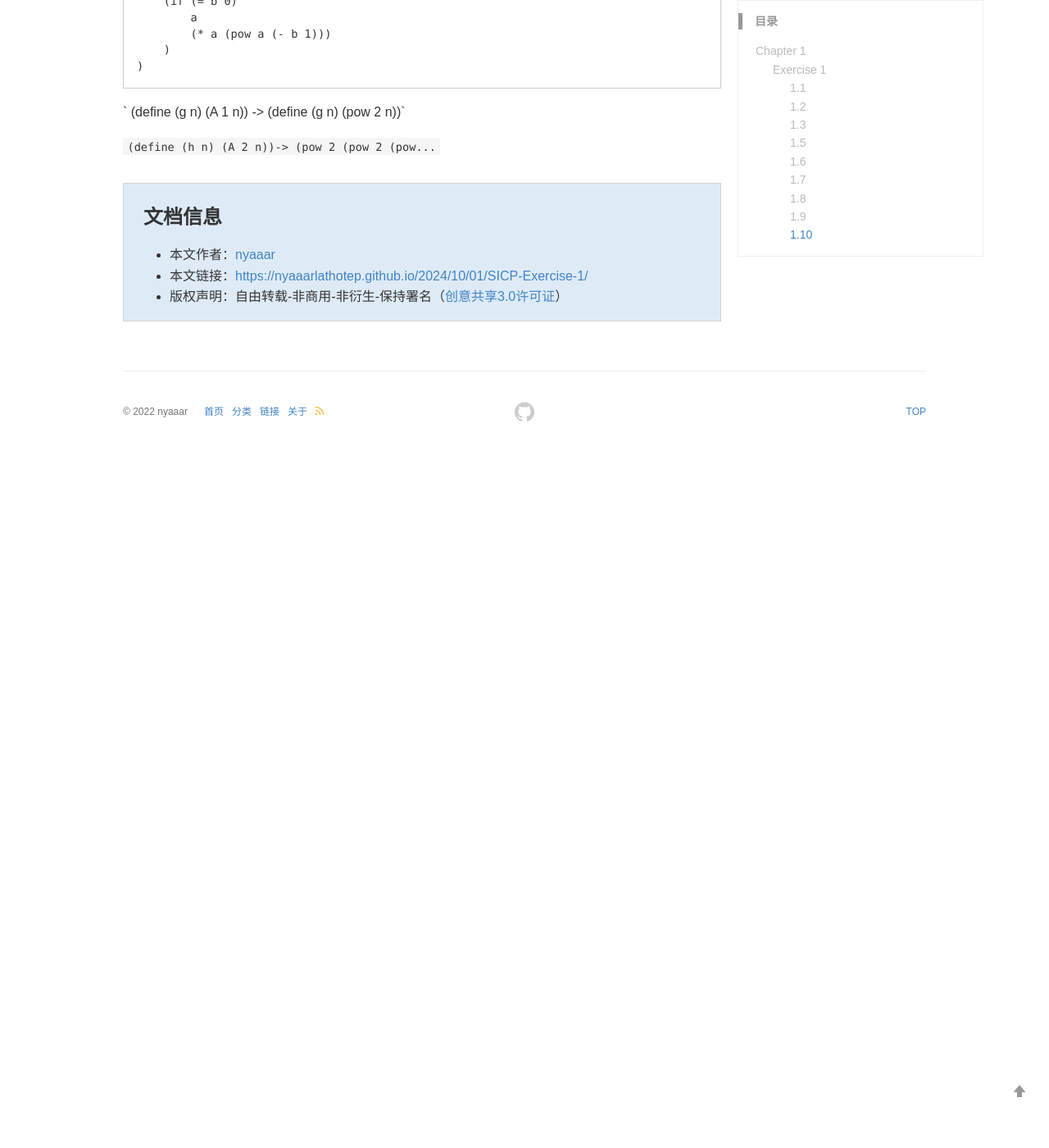
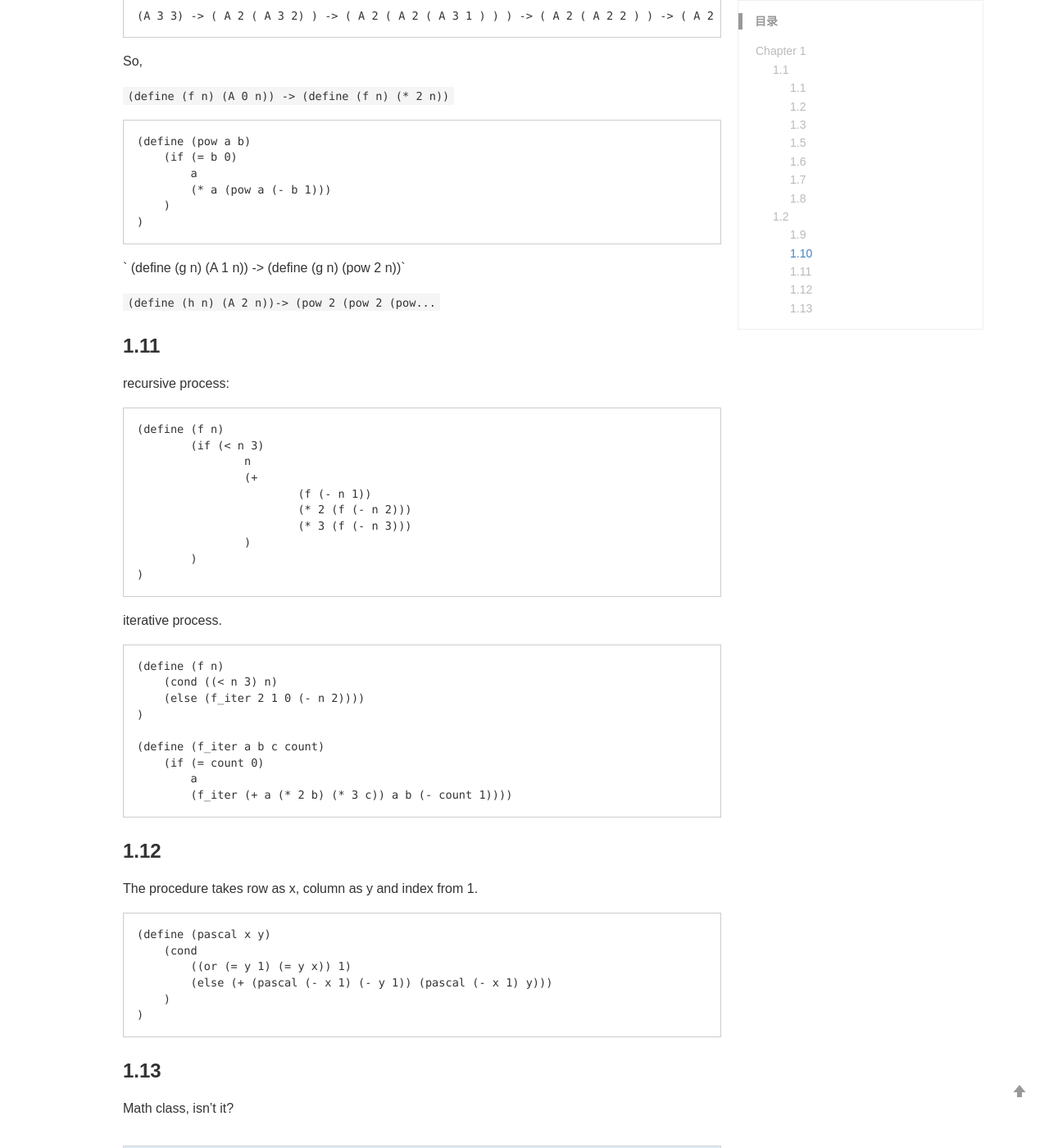
Before and after one commit to nyaaarlathotep/nyaaarlathotep.github.io, a Jekyll site: the page built from _posts/2024-10-01- SICP Exercise 1.md, in a window 1280 px wide and 1400 px high, scrolled down 3604 px. Shown: the whole window at 82% size. Built offline with Jekyll 4.4.1, drawn with Linux system fonts in a browser that asks for light colours; comment, search, counter and statistics services are not loaded; a style sheet for code colours, icons or effects is not loaded; before the commit the page ends 4163 px from its top, so only the background shows below that; some of the changed text lies outside the part shown.

Commit message:
Update 2024-10-01- SICP Exercise 1.md

````diff
--- a/_posts/2024-10-01- SICP Exercise 1.md
+++ b/_posts/2024-10-01- SICP Exercise 1.md
@@ -12,7 +12,13 @@ essays: true
 
 很早就涉及到尾递归了，这对于递归真的很重要。
 
-## Exercise 1
+- linear recursive process
+  - iterative process
+  - recursive process
+
+- Tree Recursion
+
+## 1.1
 
 ### 1.1
 
@@ -133,6 +139,8 @@ if (and #t #t) b a-> b -> 4
  (cube 64)
 ```
 
+## 1.2
+
 ### 1.9
 
 The first one is recursive, the second one is iterative.
@@ -171,3 +179,51 @@ So,
 ` (define (g n) (A 1 n)) -> (define (g n) (pow 2 n))`
 
 `(define (h n) (A 2 n))-> (pow  2 (pow 2 (pow...`
+
+### 1.11
+
+recursive process:
+
+```
+(define (f n)
+	(if (< n 3)
+		n
+		(+
+			(f (- n 1))
+			(* 2 (f (- n 2)))
+			(* 3 (f (- n 3)))
+		)
+	)
+)
+```
+
+ iterative process.
+
+```
+(define (f n)
+    (cond ((< n 3) n)
+    (else (f_iter 2 1 0 (- n 2))))
+)
+
+(define (f_iter a b c count)
+    (if (= count 0)
+        a
+        (f_iter (+ a (* 2 b) (* 3 c)) a b (- count 1))))
+```
+
+### 1.12
+
+The procedure takes row as x, column as y and index from 1.
+
+```
+(define (pascal x y)
+    (cond
+        ((or (= y 1) (= y x)) 1)
+        (else (+ (pascal (- x 1) (- y 1)) (pascal (- x 1) y)))
+    )
+)
+```
+
+### 1.13
+
+Math class, isn't it?
````
